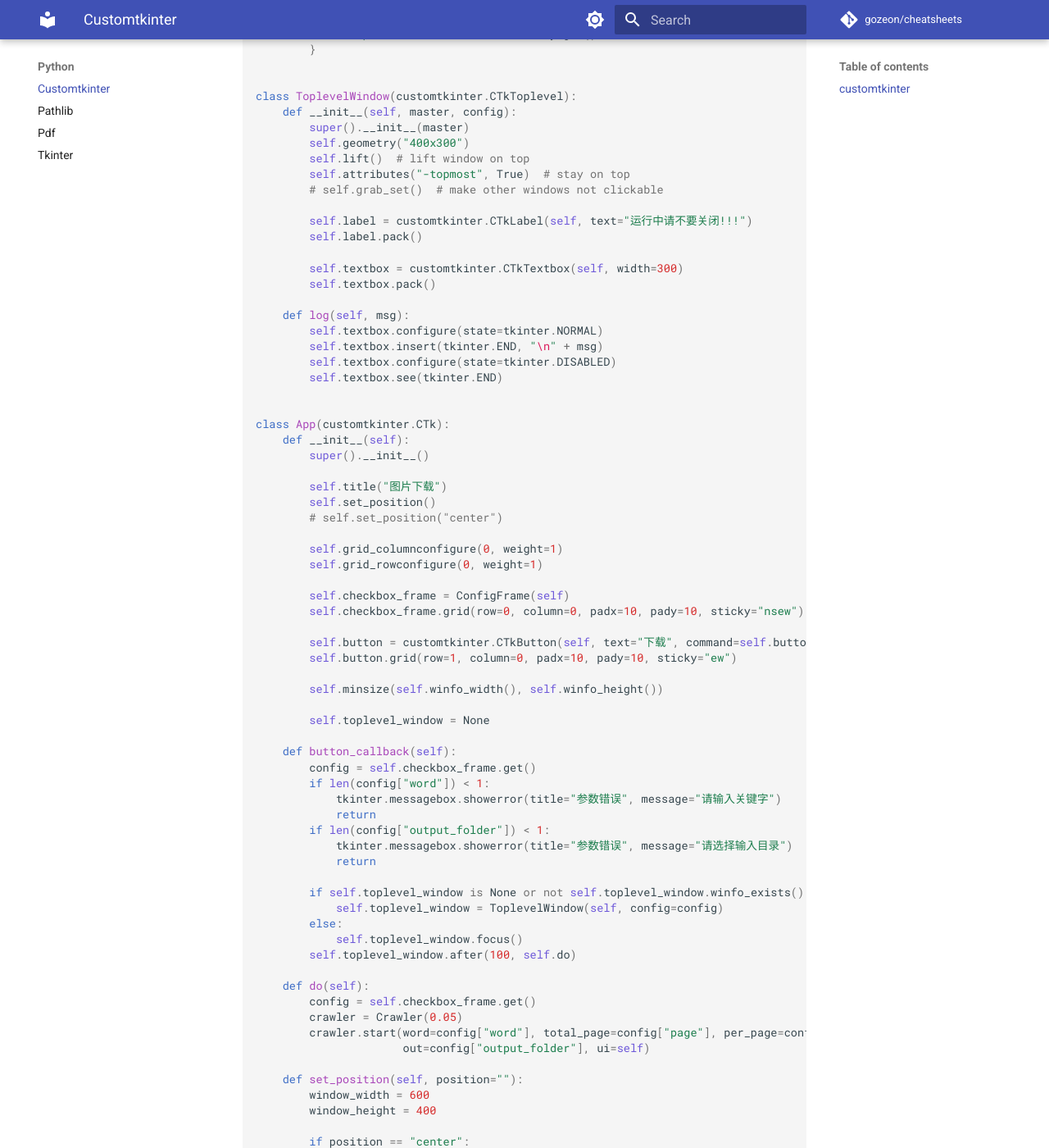
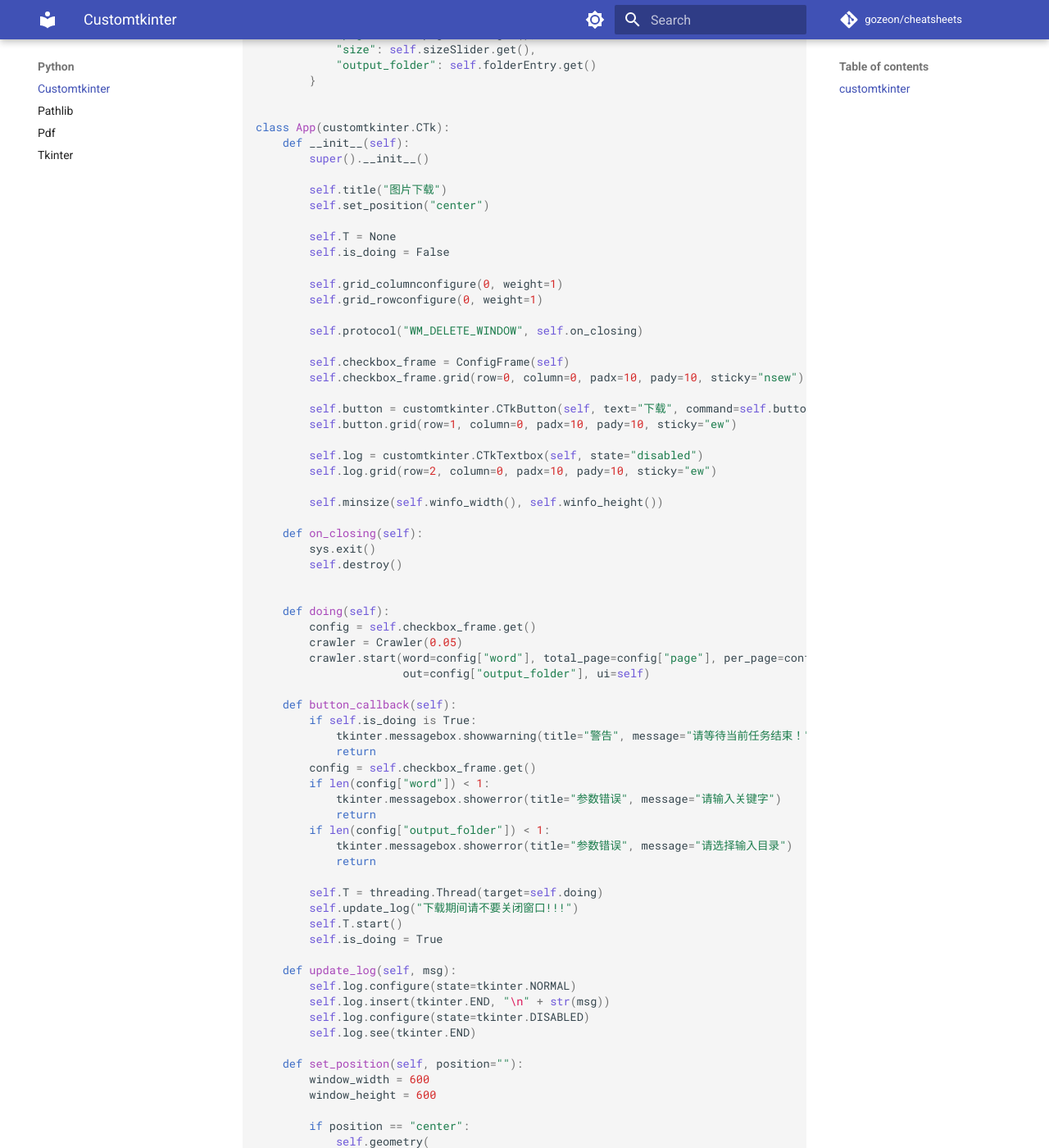
Before and after one commit to gozeon/cheatsheets, an MkDocs documentation site: the page built from docs/python/customtkinter.md, in a window 1280 px wide and 1400 px high, scrolled down 4675 px. Shown: the whole window at 82% size. Built offline with MkDocs 1.6.1 and Material for MkDocs 9.7.7, drawn with Linux system fonts in a browser that asks for light colours; comment, search, counter and statistics services are not loaded; some of the changed text lies outside the part shown.

Commit message:
Update customtkinter.md

```diff
--- a/docs/python/customtkinter.md
+++ b/docs/python/customtkinter.md
@@ -8,6 +8,8 @@ import os
 import pathlib
 import re
 import socket
+import sys
+import threading
 import time
 import tkinter.messagebox
 import urllib
@@ -19,7 +21,6 @@ import customtkinter
 
 timeout = 5
 socket.setdefaulttimeout(timeout)
-
 
 class Crawler:
     # 睡眠时长
@@ -89,20 +90,19 @@ class Crawler:
                 filepath = os.path.join(self.__out, './%s/%s' % (word, str(self.__counter) + str(suffix)))
                 urllib.request.urlretrieve(url, filepath)
                 if os.path.getsize(filepath) < 5:
-                    self.__ui.toplevel_window.log("下载到了空文件，跳过!")
+                    self.__ui.update_log("下载到了空文件，跳过!")
                     os.unlink(filepath)
                     continue
             except urllib.error.HTTPError as urllib_err:
-                self.__ui.toplevel_window.log(urllib_err)
+                self.__ui.update_log(urllib_err)
                 continue
             except Exception as err:
                 time.sleep(1)
-                self.__ui.toplevel_window.log(err)
-                self.__ui.toplevel_window.log("产生未知错误，放弃保存")
+                self.__ui.update_log(err)
+                self.__ui.update_log("产生未知错误，放弃保存")
                 continue
             else:
-                print(self.__ui.toplevel_window)
-                self.__ui.toplevel_window.log("小黄图+1,已有" + str(self.__counter) + "张小黄图")
+                self.__ui.update_log("图片+1,已有" + str(self.__counter) + "张图片")
                 self.__counter += 1
         return
 
@@ -124,25 +124,27 @@ class Crawler:
                 rsp = page.read()
                 page.close()
             except UnicodeDecodeError as e:
-                self.__ui.toplevel_window.log(e)
-                self.__ui.toplevel_window.log('-----UnicodeDecodeErrorurl:', url)
+                self.__ui.update_log(e)
+                self.__ui.update_log('-----UnicodeDecodeErrorurl:', url)
             except urllib.error.URLError as e:
-                self.__ui.toplevel_window.log(e)
-                self.__ui.toplevel_window.log("-----urlErrorurl:", url)
+                self.__ui.update_log(e)
+                self.__ui.update_log("-----urlErrorurl:", url)
             except socket.timeout as e:
-                self.__ui.toplevel_window.log(e)
-                self.__ui.toplevel_window.log("-----socket timout:", url)
+                self.__ui.update_log(e)
+                self.__ui.update_log("-----socket timout:", url)
             else:
                 # 解析json
                 rsp_data = json.loads(rsp, strict=False)
                 if 'data' not in rsp_data:
-                    self.__ui.toplevel_window.log("触发了反爬机制，自动重试！")
+                    self.__ui.update_log("触发了反爬机制，自动重试！")
                 else:
                     self.save_image(rsp_data, word)
                     # 读取下一页
-                    self.__ui.toplevel_window.log("下载下一页")
+                    self.__ui.update_log("下载下一页")
                     pn += self.__per_page
-        self.__ui.toplevel_window.log("下载任务结束")
+        self.__ui.update_log("下载任务结束")
+        out_folder = os.path.join(self.__out, word)
+        os.startfile(out_folder)
 
         return
 
@@ -160,7 +162,6 @@ class Crawler:
         self.__amount = total_page * self.__per_page + self.__start_amount
         self.__out = out
         self.__ui = ui
-
         self.get_images(word)
 
 
@@ -236,37 +238,20 @@ class ConfigFrame(customtkinter.CTkFrame):
         }
 
 
-class ToplevelWindow(customtkinter.CTkToplevel):
-    def __init__(self, master, config):
-        super().__init__(master)
-        self.geometry("400x300")
-        self.lift()  # lift window on top
-        self.attributes("-topmost", True)  # stay on top
-        # self.grab_set()  # make other windows not clickable
-
-        self.label = customtkinter.CTkLabel(self, text="运行中请不要关闭!!!")
-        self.label.pack()
-
-        self.textbox = customtkinter.CTkTextbox(self, width=300)
-        self.textbox.pack()
-
-    def log(self, msg):
-        self.textbox.configure(state=tkinter.NORMAL)
-        self.textbox.insert(tkinter.END, "\n" + msg)
-        self.textbox.configure(state=tkinter.DISABLED)
-        self.textbox.see(tkinter.END)
-
-
 class App(customtkinter.CTk):
     def __init__(self):
         super().__init__()
 
         self.title("图片下载")
-        self.set_position()
-        # self.set_position("center")
+        self.set_position("center")
+
+        self.T = None
+        self.is_doing = False
 
         self.grid_columnconfigure(0, weight=1)
         self.grid_rowconfigure(0, weight=1)
+
+        self.protocol("WM_DELETE_WINDOW", self.on_closing)
 
         self.checkbox_frame = ConfigFrame(self)
         self.checkbox_frame.grid(row=0, column=0, padx=10, pady=10, sticky="nsew")
@@ -274,11 +259,26 @@ class App(customtkinter.CTk):
         self.button = customtkinter.CTkButton(self, text="下载", command=self.button_callback)
         self.button.grid(row=1, column=0, padx=10, pady=10, sticky="ew")
 
+        self.log = customtkinter.CTkTextbox(self, state="disabled")
+        self.log.grid(row=2, column=0, padx=10, pady=10, sticky="ew")
+
         self.minsize(self.winfo_width(), self.winfo_height())
 
-        self.toplevel_window = None
+    def on_closing(self):
+        sys.exit()
+        self.destroy()
+
+
+    def doing(self):
+        config = self.checkbox_frame.get()
+        crawler = Crawler(0.05)
+        crawler.start(word=config["word"], total_page=config["page"], per_page=config["size"],
+                      out=config["output_folder"], ui=self)
 
     def button_callback(self):
+        if self.is_doing is True:
+            tkinter.messagebox.showwarning(title="警告", message="请等待当前任务结束！")
+            return
         config = self.checkbox_frame.get()
         if len(config["word"]) < 1:
             tkinter.messagebox.showerror(title="参数错误", message="请输入关键字")
@@ -287,21 +287,20 @@ class App(customtkinter.CTk):
             tkinter.messagebox.showerror(title="参数错误", message="请选择输入目录")
             return
 
-        if self.toplevel_window is None or not self.toplevel_window.winfo_exists():
-            self.toplevel_window = ToplevelWindow(self, config=config)
-        else:
-            self.toplevel_window.focus()
-        self.toplevel_window.after(100, self.do)
+        self.T = threading.Thread(target=self.doing)
+        self.update_log("下载期间请不要关闭窗口!!!")
+        self.T.start()
+        self.is_doing = True
 
-    def do(self):
-        config = self.checkbox_frame.get()
-        crawler = Crawler(0.05)
-        crawler.start(word=config["word"], total_page=config["page"], per_page=config["size"],
-                      out=config["output_folder"], ui=self)
+    def update_log(self, msg):
+        self.log.configure(state=tkinter.NORMAL)
+        self.log.insert(tkinter.END, "\n" + str(msg))
+        self.log.configure(state=tkinter.DISABLED)
+        self.log.see(tkinter.END)
 
     def set_position(self, position=""):
         window_width = 600
-        window_height = 400
+        window_height = 600
 
         if position == "center":
             self.geometry(
```
Also changed, not shown: other parts of docs/python/customtkinter.md (+1 -0 lines).
